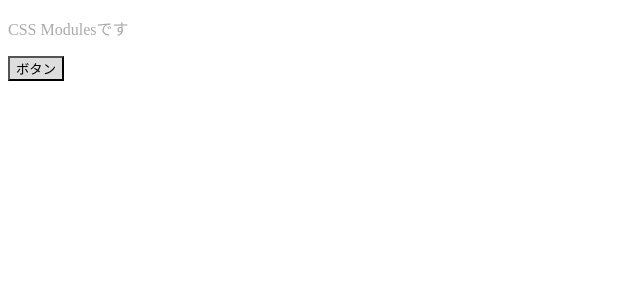
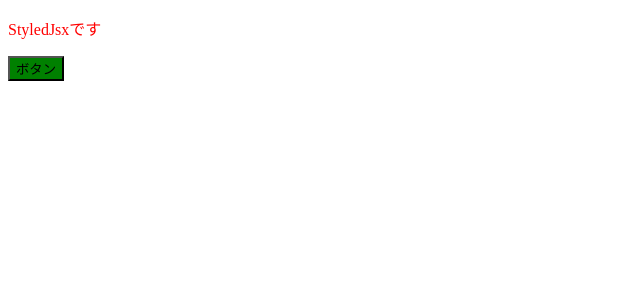
Before and after one commit to noricgeographic/sandbox, a React (Create React App) app in the folder my-app/: page / in a window 1280 px wide. Shown: the top 300 px of the page, without its empty margins (0-640 px from the left). Built offline with nearby package versions, Linux system fonts and the light colour scheme.

Commit message:
styled-jsx

```diff
--- a/my-app/package.json
+++ b/my-app/package.json
@@ -10,6 +10,7 @@
     "react": "^17.0.2",
     "react-dom": "^17.0.2",
     "react-scripts": "5.0.0",
+    "styled-jsx": "^4.0.1",
     "web-vitals": "^2.1.2"
   },
   "scripts": {
--- /dev/null
+++ b/my-app/src/components/StyledJsx.jsx
@@ -0,0 +1,19 @@
+export const StyledJsx = () => {
+   return (
+     <>
+      <p className="title">StyledJsxです</p>
+      <button className="button">ボタン</button>
+
+
+      <style jsx>{`
+        .title {
+          color: red;
+        }
+
+        .button {
+          background-color: green;
+        }
+      `}</style>
+     </>
+   )
+ }
--- a/my-app/src/index.js
+++ b/my-app/src/index.js
@@ -1,7 +1,9 @@
 import ReactDom from "react-dom";
 import { App } from "./App";
 import { CssModules } from "./components/CssModules";
+import { StyledJsx } from "./components/StyledJsx";
 
 
 // ReactDom.render(<App />, document.getElementById("root"));
-ReactDom.render(<CssModules />, document.getElementById("root"));
+// ReactDom.render(<CssModules />, document.getElementById("root"));
+ReactDom.render(<StyledJsx />, document.getElementById("root"));
```
